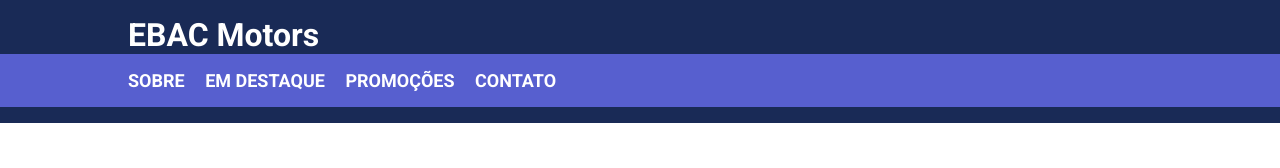
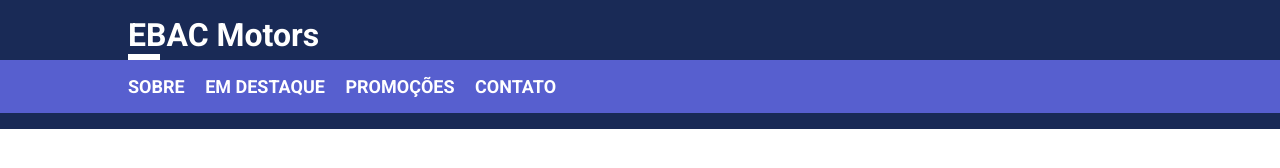
Before and after one commit to odaniloborges/menu-jquery, a plain HTML site: page index.html in a window 1280 px wide. Drawn offline with Linux system fonts and the light colour scheme.

Commit message:
edit of menu-hamburguer

```diff
--- a/index.html
+++ b/index.html
@@ -16,6 +16,11 @@
     <header>
         <div class="container">
             <h1>EBAC Motors</h1>
+            <div class="menu-hamburguer">
+                <span></span>
+                <span></span>
+                <span></span>
+            </div>
         </div>
         <nav>
             <div class="container">
--- a/main.css
+++ b/main.css
@@ -15,6 +15,17 @@ header {
     background-color: #192a56;
     padding: 16px 0;
     color: #fff;
+}
+
+.menu-hamburguer {
+    width: 32px;
+}
+
+.menu-hamburguer span {
+    height: 2px;
+    width: 100%;
+    background-color: #fff;
+    display: block;
 }
 
 nav {
```
